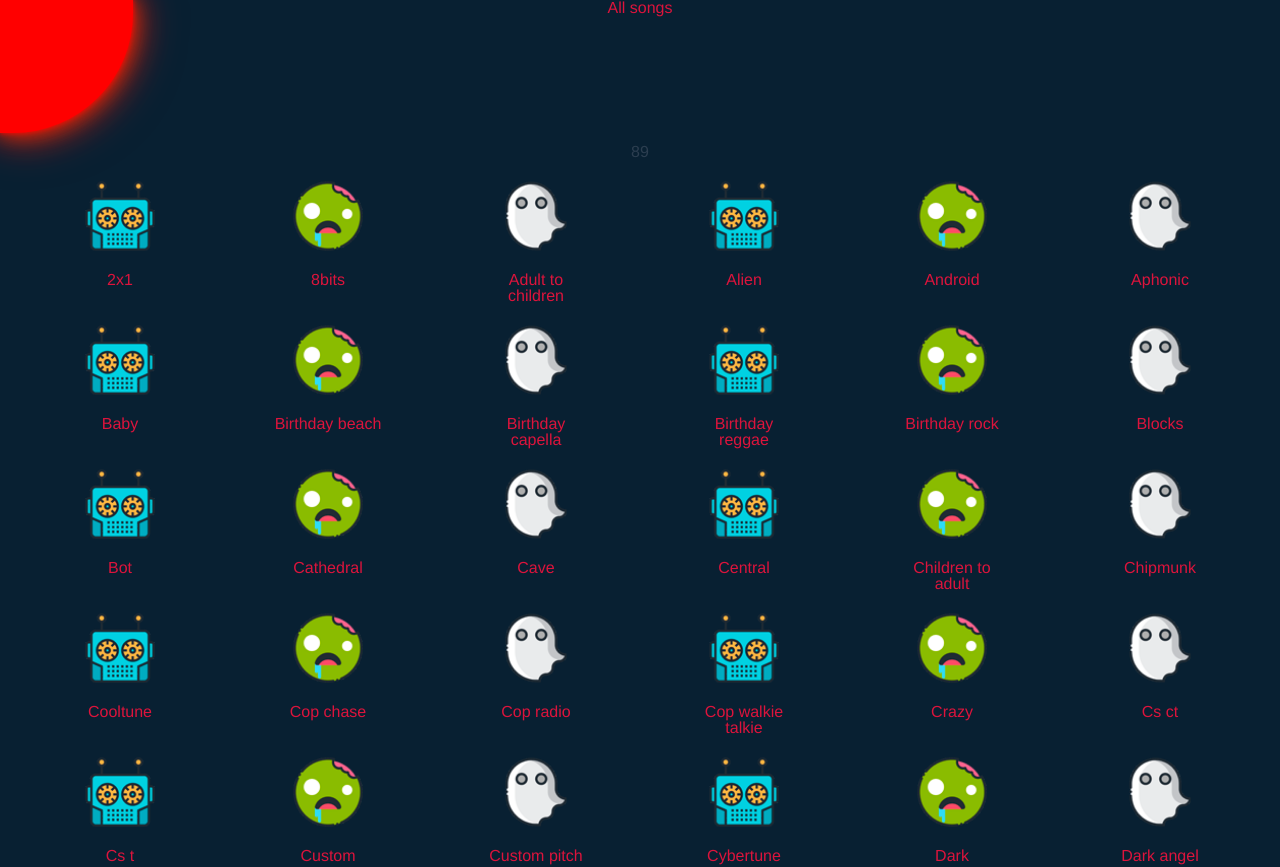
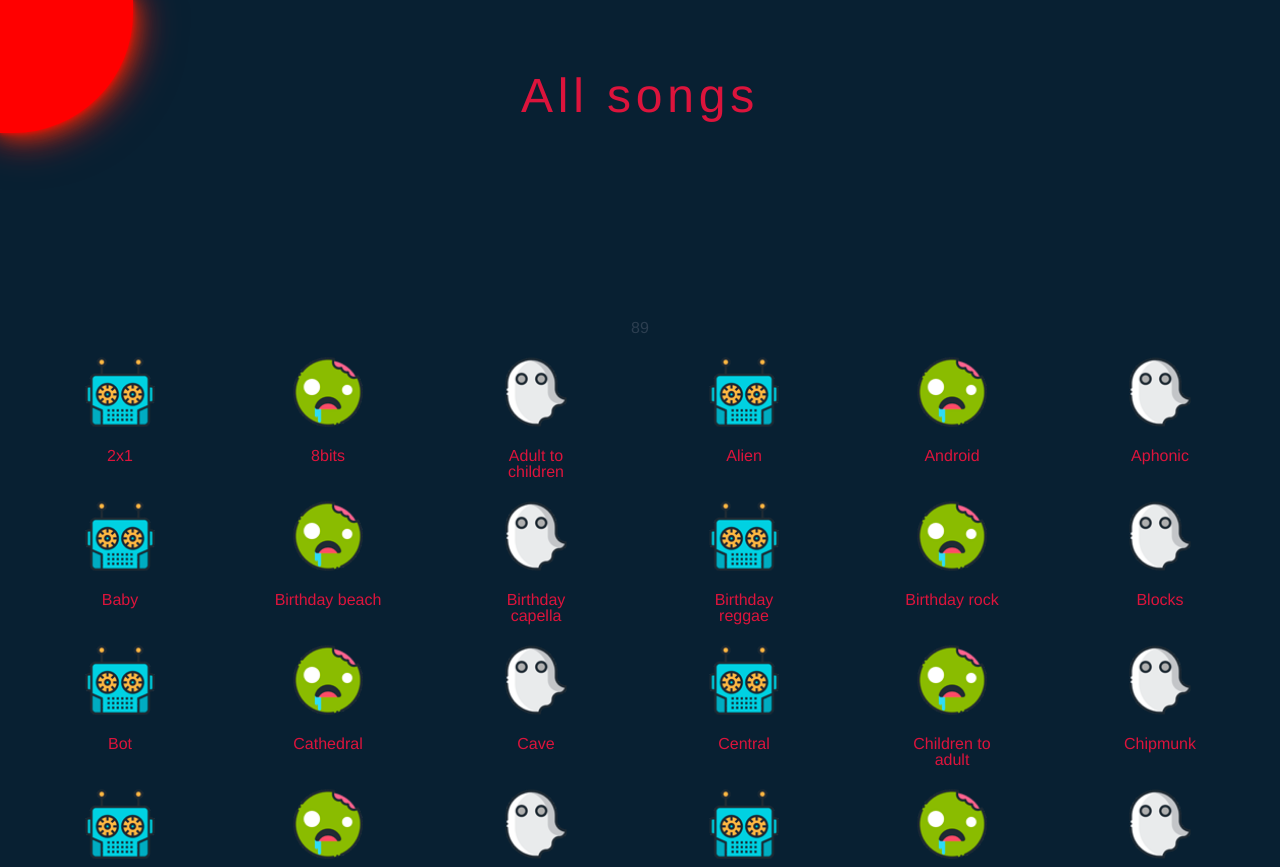
Before and after one commit to shd8/evolmind-voices, a Vue app in the folder evolmind-voices/: page / in a window 1280 px wide. Shown: the top 867 px of the page. Built offline with nearby package versions, Linux system fonts and the light colour scheme.

Commit message:
Solve input string appearance

```diff
--- a/evolmind-voices/src/App.vue
+++ b/evolmind-voices/src/App.vue
@@ -1,7 +1,7 @@
 <template>
   <Header />
   <CurrentCategory />
-  <InputString />
+  <InputString/>
   <div class="container">
     <router-view/>
   </div>
@@ -26,6 +26,7 @@ export default defineComponent({
   computed: {
     ...mapState([
       'voices',
+      'inputString',
     ]),
   },
 
--- a/evolmind-voices/src/components/CurrentCategory.vue
+++ b/evolmind-voices/src/components/CurrentCategory.vue
@@ -20,6 +20,11 @@ export default defineComponent({
 
 </script>
 
-<style>
+<style lang="scss" scoped>
 
+  p {
+    font-size: 3em;
+    padding: 1.5em 0.5em 0.5em 0.5em;
+    letter-spacing: 0.1em;
+  }
 </style>
--- a/evolmind-voices/src/components/InputString.vue
+++ b/evolmind-voices/src/components/InputString.vue
@@ -1,5 +1,6 @@
 <template>
-    <p v-if="inputString !== ''">Results matching "{{inputString}}":</p>
+  <p v-if="inputString" class="input">Results matching "{{inputString}}":</p>
+  <p v-else class="emptyInput">-</p>
 </template>
 
 <script lang="ts">
@@ -20,6 +21,17 @@ export default defineComponent({
 
 </script>
 
-<style>
+<style lang="scss" scoped>
+
+  .input{
+    padding: 0.5em;
+    font-size: 1.5em;
+  }
+
+  .emptyInput {
+    padding: 0.5em;
+    font-size: 1.5em;
+    color: transparent;
+  }
 
 </style>
```
